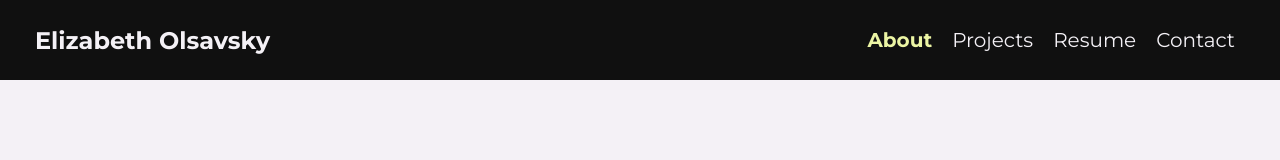
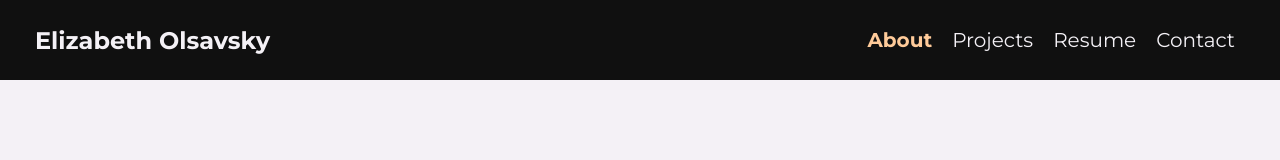
Before and after one commit to elizabetholsavsky/portfolio, a React (Create React App) app: page / in a window 1280 px wide. Shown: the top 160 px of the page. Built offline with nearby package versions, Linux system fonts and the light colour scheme.

Commit message:
change active color var to match action color var

```diff
--- a/src/App.css
+++ b/src/App.css
@@ -16,7 +16,7 @@
     --secondary: rgba(141, 141, 190, 1);
     --secondary-light: rgba(141, 141, 190, .3);
     --action: #ffcb9a;
-    --active: rgb(236, 245, 164);
+    --active: #ffcb9a;
     --font-size: 1.25rem;
 }
 
```
